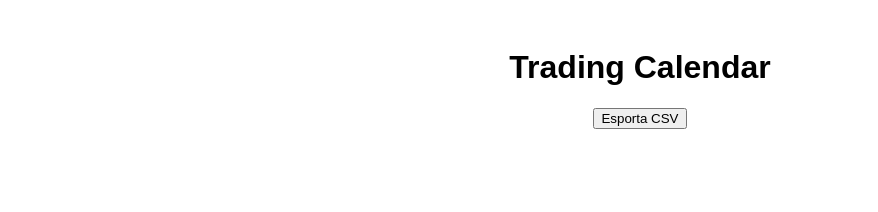
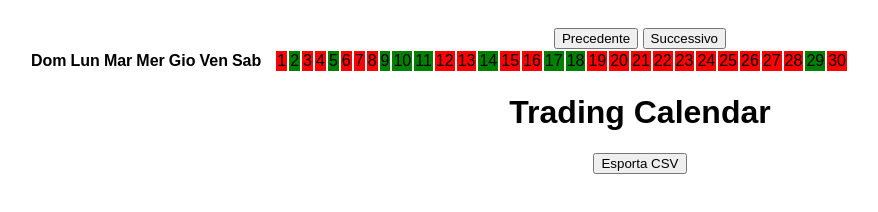
Before and after one commit to idanyyy419/Trading-calendar, a plain HTML site: page index.html in a window 1280 px wide. Shown: the whole page, without its empty margins (0-878 px from the left). Drawn offline with Linux system fonts and the light colour scheme.

Commit message:
Update index.html

```diff
--- a/index.html
+++ b/index.html
@@ -1,4 +1,21 @@
-
+<div>
+    <button id="prev-month">Precedente</button>
+    <button id="next-month">Successivo</button>
+</div>
+<table id="calendar">
+    <thead>
+        <tr>
+            <th>Dom</th>
+            <th>Lun</th>
+            <th>Mar</th>
+            <th>Mer</th>
+            <th>Gio</th>
+            <th>Ven</th>
+            <th>Sab</th>
+        </tr>
+    </thead>
+    <tbody id="calendar-body"></tbody>
+</table>
 <!DOCTYPE html>
 <html lang="it">
 <head>
```
